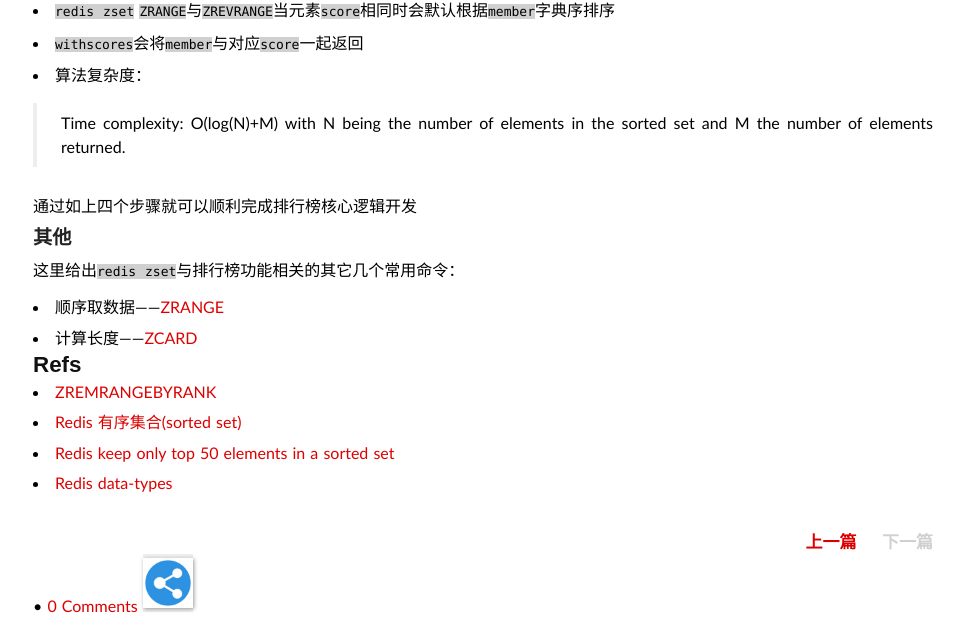
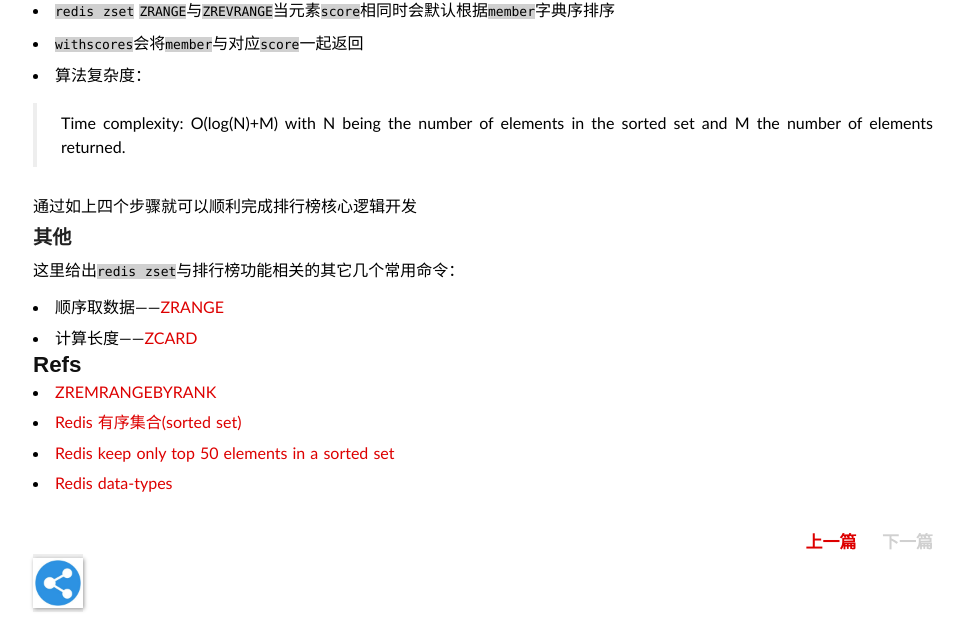
Before and after one commit to duyanghao/duyanghao.github.io, a Jekyll site: the page built from _posts/2018-12-6-redis-rank.md, in a window 1280 px wide and 900 px high, scrolled down 1545 px, cut to the strip 0-618 px from the top of the window. Shown: the whole strip, without its empty margins (157-1121 px from the left). Built offline with Jekyll 4.4.1, drawn with Linux system fonts in a browser that asks for light colours; some web fonts are replaced; comment, search, counter and statistics services are not loaded.

```diff
--- a/_layouts/post.html
+++ b/_layouts/post.html
@@ -35,7 +35,6 @@
 	<a {% if page.next %} href="{{ page.next.url }}" class="pageNav"{% endif %} {% unless page.next %} class="pageNavInvalid" {% endunless %} >下一篇</a>
 </span>
 </section>
-{% if page.comments %} • <a href="https://duyanghao.github.io{{ page.url }}#disqus_thread">0 Comments</a>{% endif %}
 {% include jiathis.md %}
 {% include httpsshare.md %}
 {% include disqus.html %}
--- a/index.html
+++ b/index.html
@@ -54,5 +54,3 @@
   {% endif %}
   (共{{ paginator.total_posts }}篇)
 </div>
-
-<a href="https://duyanghao.github.io{{ post.url }}#disqus_thread">0 Comments</a>
```
